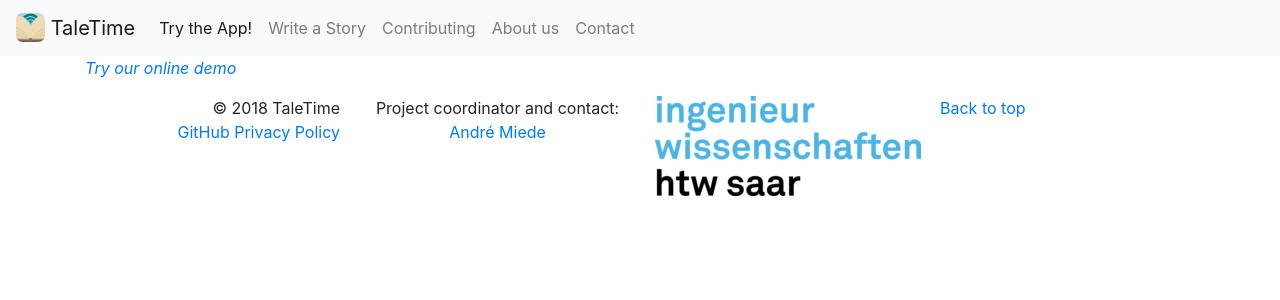
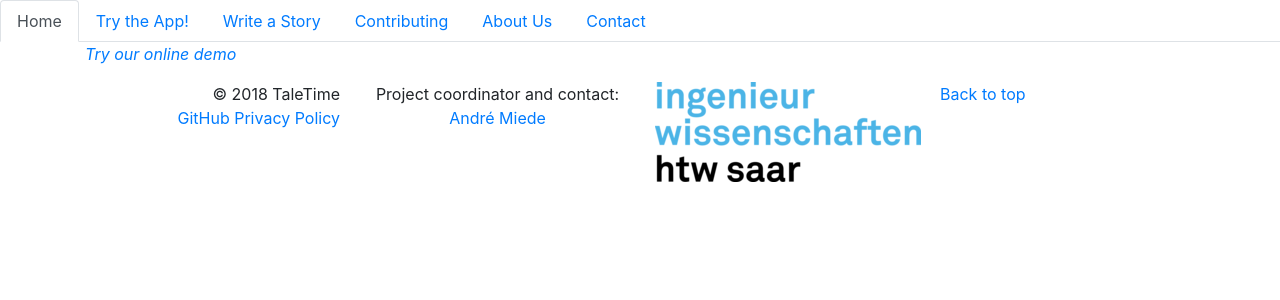
Before and after one commit to TaleTime/taletime.github.io, a Jekyll site: the page built from pages/try-the-app/index.md, in a window 1280 px wide. Shown: the top 300 px of the page. Built offline with Jekyll 4.4.1, drawn with Linux system fonts in a browser that asks for light colours; nearby versions of some CDN libraries.

Commit message:
Add new Page

```diff
--- a/_includes/_navbar.html
+++ b/_includes/_navbar.html
@@ -1,4 +1,4 @@
-<nav class="navbar sticky-top navbar-expand-lg navbar-light bg-light">
+<!-- <nav class="navbar sticky-top navbar-expand-lg navbar-light bg-light">
   <a class="navbar-brand" href="#">
     <img src="/icon-small.png" width="29" height="29" class="d-inline-block align-top" alt="">
     TaleTime
@@ -9,7 +9,7 @@
   <div class="collapse navbar-collapse" id="navbarText">
     <ul class="navbar-nav mr-auto">
       <li class="nav-item active">
-        <a class="nav-link" href="../pages/try-the-app/">Try the App!</a>
+        <a class="nav-link" href="#try-the-app">Try the App!</a>
       </li>
       <li class="nav-item">
         <a class="nav-link" href="#write-a-story">Write a Story</a>
@@ -25,4 +25,22 @@
       </li>
     </ul>
   </div>
+</nav> -->
+<nav>
+  <div class="nav nav-tabs" id="nav-tab" role="tablist">
+    <a class="nav-item nav-link active" id="tab-home" data-toggle="tab" href="#home" role="tab" aria-controls="nav-home" aria-selected="true">Home</a>
+    <a class="nav-item nav-link" id="tab-try-the-app" data-toggle="tab" href="#tryTheApp" role="tab" aria-controls="nav-profile" aria-selected="false">Try the App!</a>
+    <a class="nav-item nav-link" id="tab-write-a-story" data-toggle="tab" href="#writeAStory" role="tab" aria-controls="nav-contact" aria-selected="false">Write a Story</a>
+    <a class="nav-item nav-link" id="tab-contributing" data-toggle="tab" href="#contributing" role="tab" aria-controls="nav-contact" aria-selected="false">Contributing</a>
+    <a class="nav-item nav-link" id="tab-about-us" data-toggle="tab" href="#aboutUs" role="tab" aria-controls="nav-contact" aria-selected="false">About Us</a>
+    <a class="nav-item nav-link" id="tab-contact" data-toggle="tab" href="#contact" role="tab" aria-controls="nav-contact" aria-selected="false">Contact</a>
+  </div>
 </nav>
+<div class="tab-content" id="nav-tabContent">
+  <div class="tab-pane fade show active" id="home" role="tabpanel" aria-labelledby="tab-home">{{ home-content }}</div>
+  <div class="tab-pane fade" id="tryTheApp" role="tabpanel" aria-labelledby="tab-try-the-app">{{ home-content }}</div>
+  <div class="tab-pane fade" id="writeAStory" role="tabpanel" aria-labelledby="tab-write-a-story">{{ home-content }}</div>
+  <div class="tab-pane fade" id="contributing" role="tabpanel" aria-labelledby="tab-contributing">{{ home-content }}</div>
+  <div class="tab-pane fade" id="aboutUs" role="tabpanel" aria-labelledby="tab-about-us">{{ home-content }}</div>
+  <div class="tab-pane fade" id="contact" role="tabpanel" aria-labelledby="tab-contact">{{ home-content }}</div>
+</div>
```
Also changed, not shown: home-content.md (added, +5 -0 lines), index.md (+0 -5 lines).
